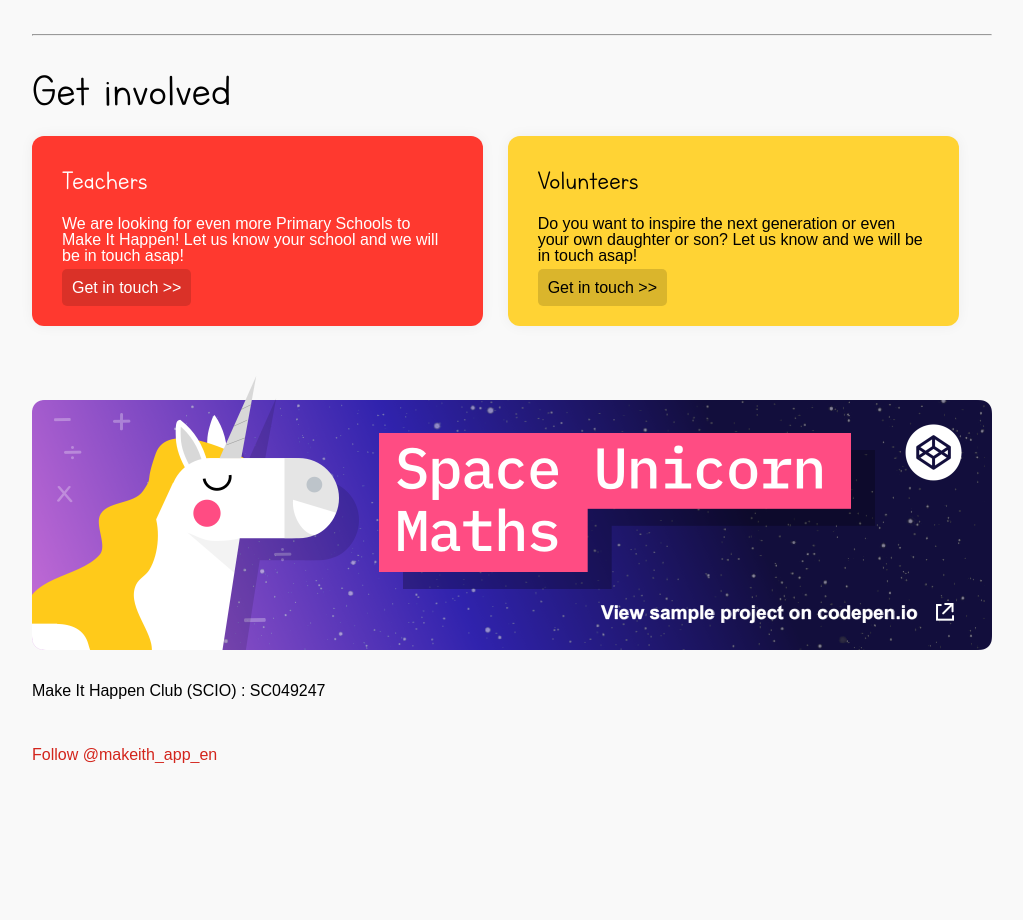
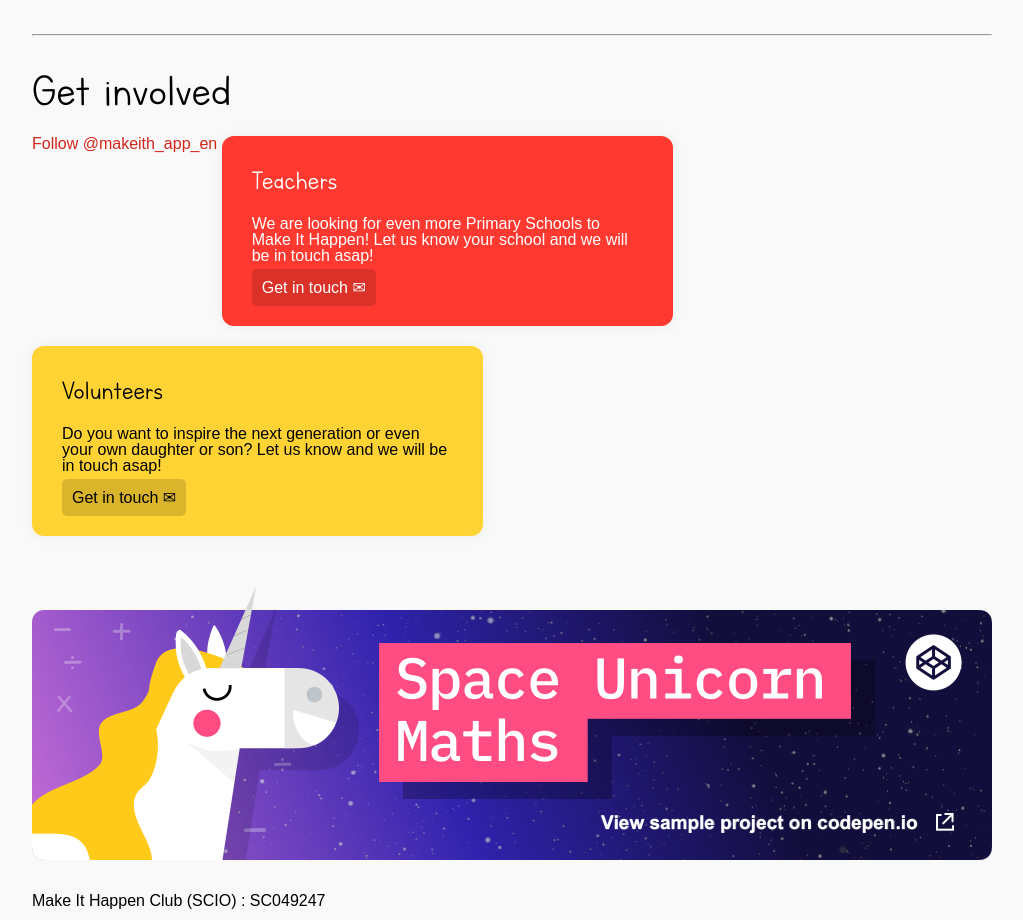
Before and after one commit to torranca/makeithappen, a plain HTML site: page docs/index.html in a window 1280 px wide. Shown: the part 1877-2797 px from the top of the page, without its empty margins (128-1151 px from the left). Before the commit the page ends 2640 px from the top, so only its background shows below. Drawn offline with Linux system fonts and the light colour scheme.

Commit message:
Update index.html

```diff
--- a/docs/index.html
+++ b/docs/index.html
@@ -38,7 +38,7 @@
 <div class="comp_blocks who">
     <h3>Who?</h3>
     <p>
-     We are working with Primary Schools across Scotland to allow us to inspire and excite futire engineers!.<br/><br/>We include all pupils from P1-P7 in the primary schools.
+     We are working with Primary Schools across Scotland to allow us to inspire and excite futire engineers!<br/><br/>We include all pupils from P1-P7 in the primary schools.
  </p>
 </div>
 <div class="kid_1"></div>
@@ -198,11 +198,12 @@
 <hr/>
 <div id="get_involved" class="gi">
     <h3>Get involved</h3>
+    <a href="https://twitter.com/makeith_app_en?ref_src=twsrc%5Etfw" class="twitter-follow-button" data-show-count="false">Follow @makeith_app_en</a><script async src="https://platform.twitter.com/widgets.js" charset="utf-8"></script>
     <div class="gi_teachers app_blocks"><h3>Teachers</h3>We are looking for even more Primary Schools to Make It Happen! Let us know your school and we will be in touch asap!<br/><br/>
-        <a href="mailto:info@makeithappen.club?subject=Teacher - I want to get involved&body=Please help my School Get Involved!">Get in touch >></a>
+        <a href="mailto:info@makeithappen.club?subject=Teacher - I want to get involved&body=Please help my School Get Involved!">Get in touch <span>&#9993;</span></a>
     </div>
     <div class="gi_volunteers app_blocks"><h3>Volunteers</h3>Do you want to inspire the next generation or even your own daughter or son? Let us know and we will be in touch asap!<br/><br/>
-        <a href="mailto:info@makeithappen.club?subject=Volunteer - I want to get involved&body=Please help me get involved!">Get in touch >></a>
+        <a href="mailto:info@makeithappen.club?subject=Volunteer - I want to get involved&body=Please help me get involved!">Get in touch <span>&#9993;</span></a>
     </div>
 </div>
 
@@ -213,7 +214,7 @@
 </section>
 
 Make It Happen Club (SCIO) : SC049247 <br/><br/><br/><br/>
-<a href="https://twitter.com/makeith_app_en?ref_src=twsrc%5Etfw" class="twitter-follow-button" data-show-count="false">Follow @makeith_app_en</a><script async src="https://platform.twitter.com/widgets.js" charset="utf-8"></script>
+
 </div>
 </section>
 </body>
```
